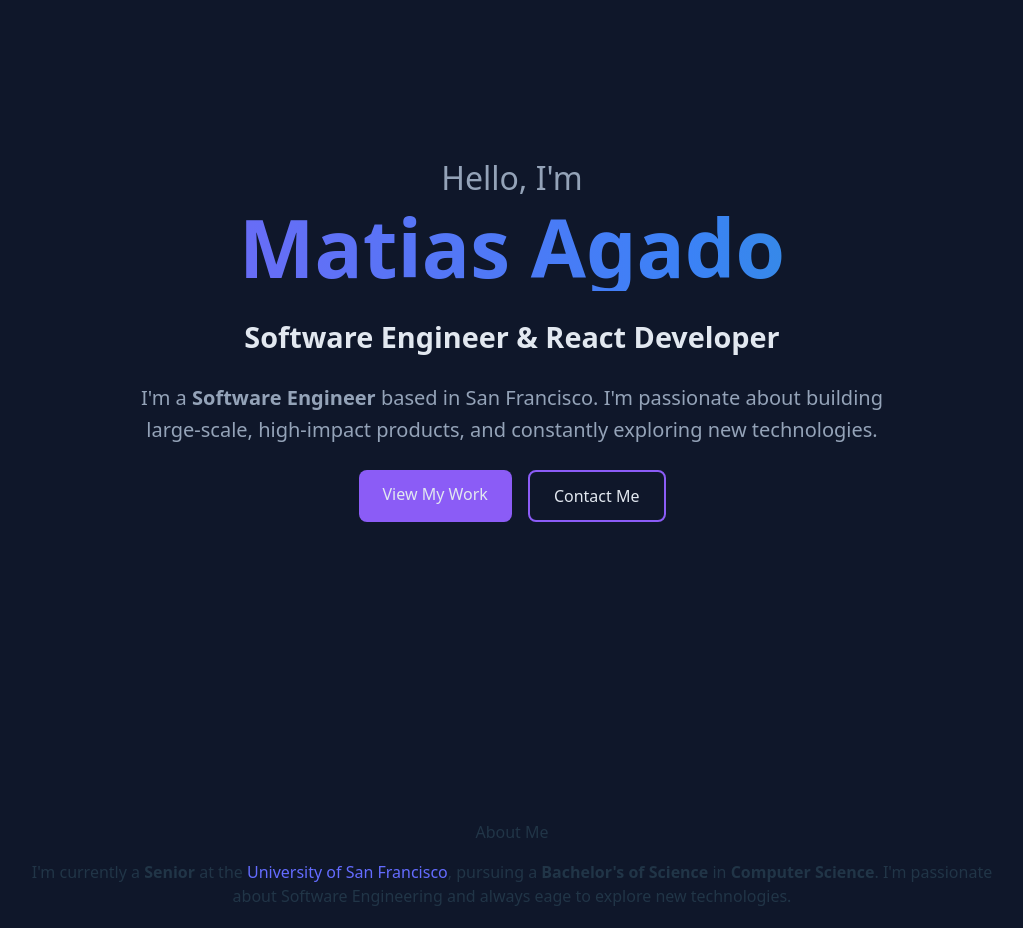
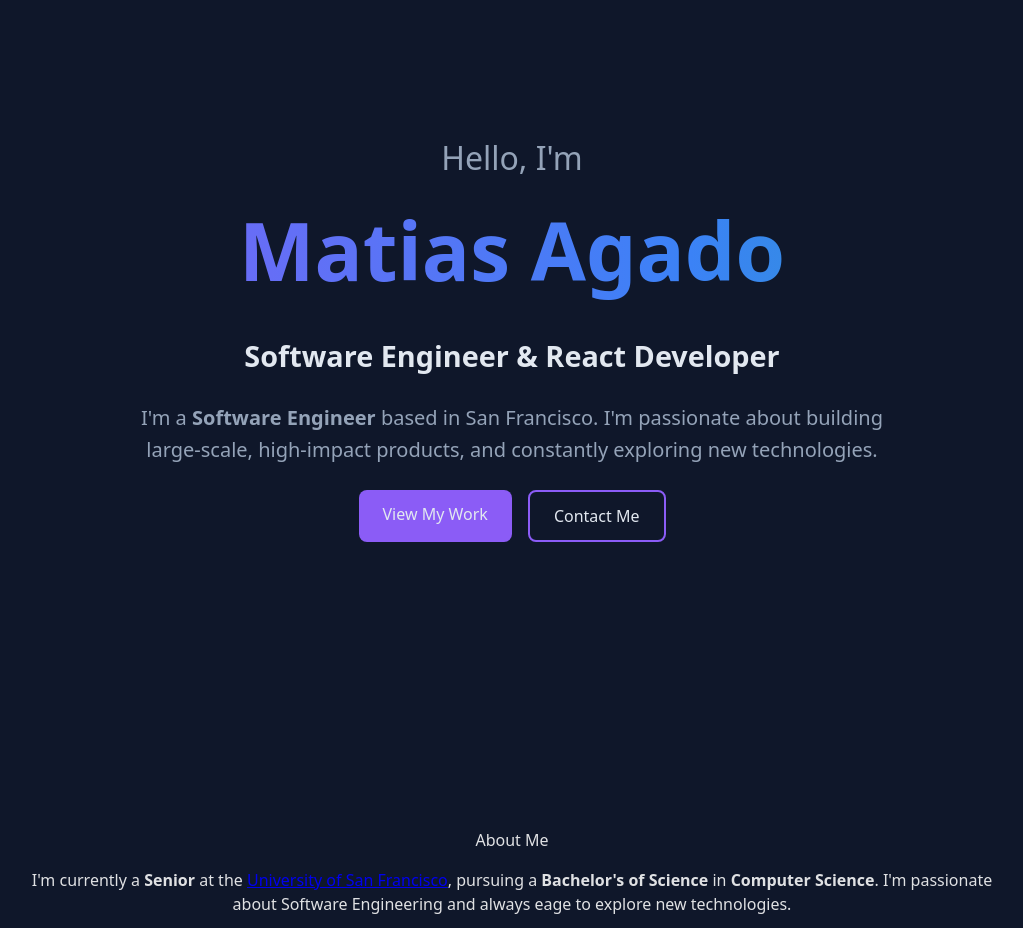
Before and after one commit to matiasagado/my-portfolio, a React (Vite) app: page / in a window 1280 px wide. Shown: the part 80-1008 px from the top of the page, without its empty margins (128-1151 px from the left). Built offline with nearby package versions, Linux system fonts and the light colour scheme.

Commit message:
remove unused css

```diff
--- a/src/components/About/Aboout.css
+++ b/src/components/About/Aboout.css
@@ -6,6 +6,7 @@
   max-width: 1000px;
   padding-top: 100px;
 }
+
 .about-content img {
   max-width: 400px;
   height: 400px;
--- a/src/index.css
+++ b/src/index.css
@@ -17,58 +17,3 @@
   --primary: #8b5cf6;
   --accent: #e2e8f0;
 }
-
-a {
-  font-weight: 500;
-  color: #646cff;
-  text-decoration: inherit;
-}
-a:hover {
-  color: #535bf2;
-}
-
-body {
-  margin: 0;
-  padding: 0;
-  min-width: 320px;
-  min-height: 100vh;
-  width: 100%;
-  background-color: var(--background);
-}
-
-h1 {
-  font-size: 3.2em;
-  line-height: 1.1;
-}
-
-button {
-  border-radius: 8px;
-  border: 1px solid transparent;
-  padding: 0.6em 1.2em;
-  font-size: 1em;
-  font-weight: 500;
-  font-family: inherit;
-  background-color: #1a1a1a;
-  cursor: pointer;
-  transition: border-color 0.25s;
-}
-button:hover {
-  border-color: #646cff;
-}
-button:focus,
-button:focus-visible {
-  outline: 4px auto -webkit-focus-ring-color;
-}
-
-@media (prefers-color-scheme: light) {
-  :root {
-    color: #213547;
-    background-color: #ffffff;
-  }
-  a:hover {
-    color: #747bff;
-  }
-  button {
-    background-color: #f9f9f9;
-  }
-}
```
